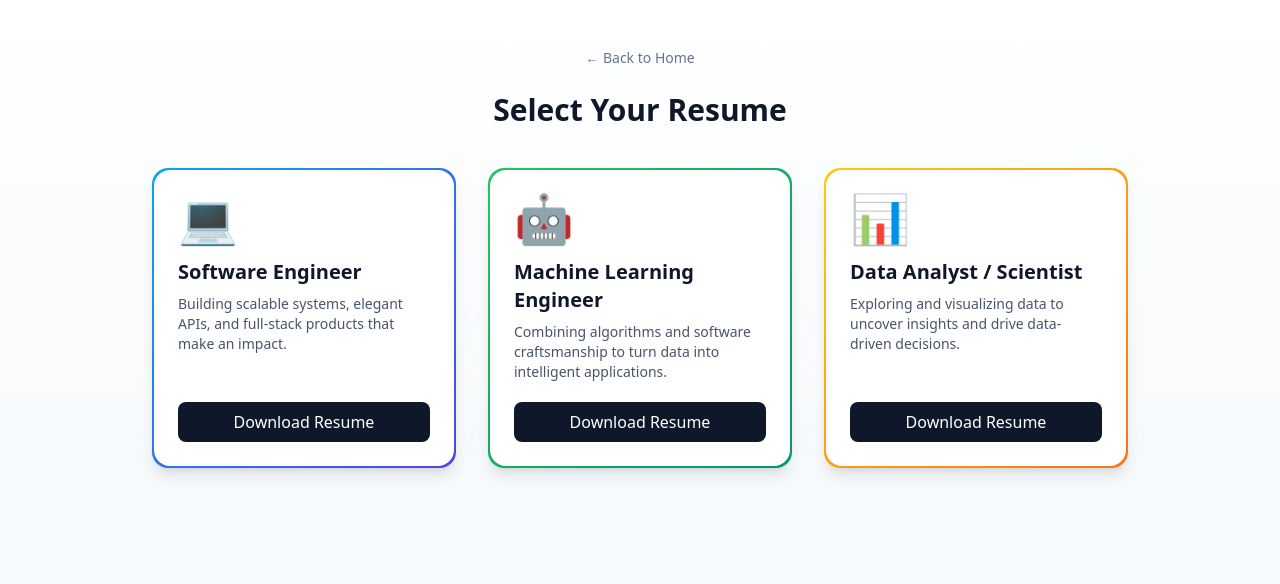
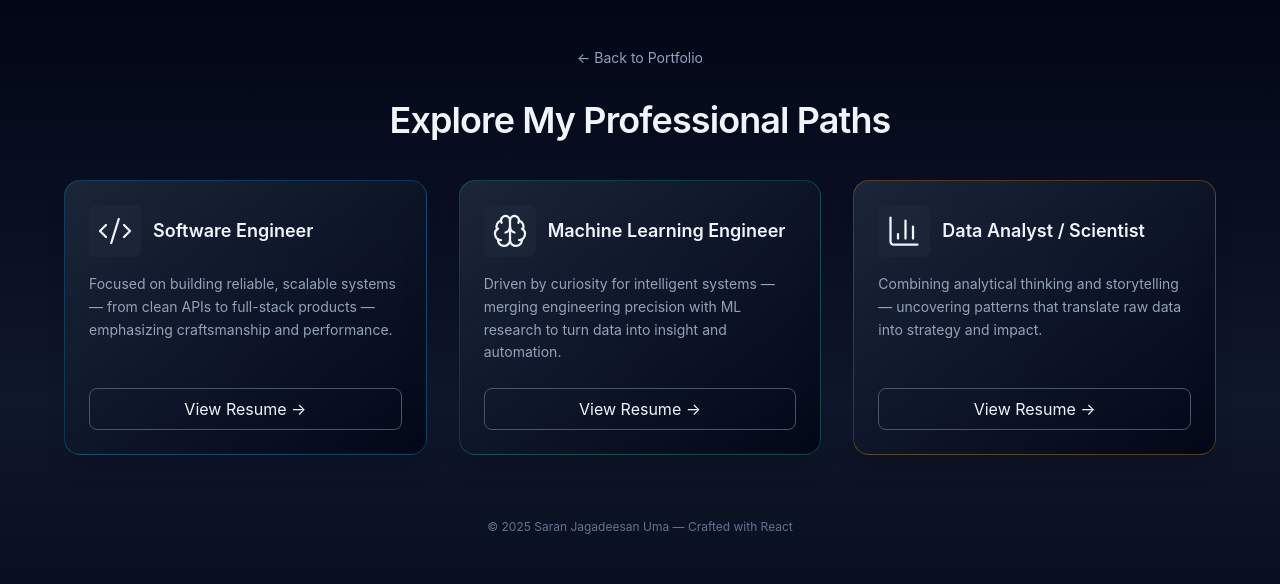
Before and after one commit to Saran-Jagadeesan-Uma/Saran-Portfolio, a React (Vite) app: page /resume in a window 1280 px wide. Shown: the top 584 px of the page. Built offline with nearby package versions, Linux system fonts and the light colour scheme.

Commit message:
resume better

```diff
--- a/package.json
+++ b/package.json
@@ -12,6 +12,7 @@
   },
   "dependencies": {
     "framer-motion": "^12.23.24",
+    "lucide-react": "^0.552.0",
     "react": "^18.2.0",
     "react-dom": "^18.2.0",
     "react-router-dom": "^7.9.5"
--- a/src/index.css
+++ b/src/index.css
@@ -4,3 +4,8 @@
 
 /* small helper */
 body { @apply bg-sky-50 text-slate-900; }
+@import url('https://fonts.googleapis.com/css2?family=Inter:wght@400;500;600&display=swap');
+
+body {
+  font-family: 'Inter', sans-serif;
+}
--- a/src/pages/ResumePortal.jsx
+++ b/src/pages/ResumePortal.jsx
@@ -1,29 +1,32 @@
-// src/pages/ResumePortal.jsx
 import React from "react";
 import { motion } from "framer-motion";
 import { useNavigate } from "react-router-dom";
+import { Code2, Brain, BarChart3 } from "lucide-react";
 
 const resumes = [
   {
     title: "Software Engineer",
-    emoji: "💻",
+    icon: <Code2 size={36} strokeWidth={1.5} />,
     file: "/resume-software.pdf",
-    desc: "Building scalable systems, elegant APIs, and full-stack products that make an impact.",
-    color: "from-sky-500 to-indigo-600"
+    desc: "Focused on building reliable, scalable systems — from clean APIs to full-stack products — emphasizing craftsmanship and performance.",
+    gradient: "from-slate-800/90 via-slate-900/80 to-slate-950/90",
+    accent: "border-sky-500/30 hover:border-sky-400/60"
   },
   {
     title: "Machine Learning Engineer",
-    emoji: "🤖",
+    icon: <Brain size={36} strokeWidth={1.5} />,
     file: "/resume-ml.pdf",
-    desc: "Combining algorithms and software craftsmanship to turn data into intelligent applications.",
-    color: "from-green-500 to-emerald-600"
+    desc: "Driven by curiosity for intelligent systems — merging engineering precision with ML research to turn data into insight and automation.",
+    gradient: "from-slate-800/90 via-slate-900/80 to-slate-950/90",
+    accent: "border-emerald-500/30 hover:border-emerald-400/60"
   },
   {
     title: "Data Analyst / Scientist",
-    emoji: "📊",
+    icon: <BarChart3 size={36} strokeWidth={1.5} />,
     file: "/resume-data.pdf",
-    desc: "Exploring and visualizing data to uncover insights and drive data-driven decisions.",
-    color: "from-yellow-400 to-orange-500"
+    desc: "Combining analytical thinking and storytelling — uncovering patterns that translate raw data into strategy and impact.",
+    gradient: "from-slate-800/90 via-slate-900/80 to-slate-950/90",
+    accent: "border-amber-500/30 hover:border-amber-400/60"
   }
 ];
 
@@ -31,41 +34,54 @@ export default function ResumePortal() {
   const navigate = useNavigate();
 
   return (
-    <div className="min-h-screen bg-gradient-to-b from-white via-slate-50 to-sky-50 dark:from-slate-900 dark:to-slate-800 text-slate-900 dark:text-slate-100 flex flex-col items-center py-12">
+    <div className="min-h-screen bg-gradient-to-b from-slate-950 via-slate-900 to-slate-950 text-slate-100 flex flex-col items-center py-12 px-6">
       <button
         onClick={() => navigate("/")}
-        className="text-sm mb-6 text-slate-500 hover:underline"
+        className="text-sm mb-8 text-slate-400 hover:text-slate-200 transition-colors"
       >
-        ← Back to Home
+        ← Back to Portfolio
       </button>
 
-      <h1 className="text-3xl font-bold mb-10">Select Your Resume</h1>
+      <motion.h1
+        initial={{ opacity: 0, y: -12 }}
+        animate={{ opacity: 1, y: 0 }}
+        transition={{ duration: 0.6 }}
+        className="text-3xl md:text-4xl font-semibold tracking-tight text-center mb-10"
+      >
+        Explore My Professional Paths
+      </motion.h1>
 
-      <div className="grid gap-8 md:grid-cols-3 max-w-5xl px-6">
+      <div className="grid gap-8 md:grid-cols-3 w-full max-w-6xl">
         {resumes.map((r, i) => (
           <motion.div
             key={i}
             whileHover={{ y: -6 }}
-            className={`rounded-2xl bg-gradient-to-br ${r.color} p-[2px] shadow-lg`}
+            className={`rounded-2xl backdrop-blur-md bg-gradient-to-br ${r.gradient} border ${r.accent} transition-all duration-300 shadow-xl hover:shadow-2xl hover:shadow-slate-800/50 p-6 flex flex-col`}
           >
-            <div className="bg-white dark:bg-slate-900 rounded-2xl p-6 flex flex-col h-full">
-              <div className="text-5xl mb-4">{r.emoji}</div>
-              <h2 className="text-xl font-semibold mb-2">{r.title}</h2>
-              <p className="text-sm text-slate-600 dark:text-slate-300 flex-grow">
+            <div className="flex items-center gap-3 mb-4 text-slate-100">
+              <div className="p-2 rounded-md bg-slate-800/70">{r.icon}</div>
+              <h2 className="text-lg font-semibold">{r.title}</h2>
+            </div>
+
+            <p className="text-sm text-slate-400 leading-relaxed flex-grow">
               {r.desc}
             </p>
+
             <a
               href={r.file}
               target="_blank"
               rel="noreferrer"
-                className="mt-5 inline-block text-center px-4 py-2 rounded-lg text-white bg-slate-900 hover:brightness-110"
+              className="mt-6 inline-block text-center px-4 py-2 rounded-lg text-slate-100 border border-slate-600 hover:border-slate-300 hover:bg-slate-800/70 transition-all duration-300"
             >
-                Download Resume
+              View Resume →
             </a>
-            </div>
           </motion.div>
         ))}
       </div>
+
+      <footer className="mt-16 text-xs text-slate-500">
+        © {new Date().getFullYear()} Saran Jagadeesan Uma — Crafted with React
+      </footer>
     </div>
   );
 }
```
Also changed, not shown: 1 other file (tests, documents, lock files or other folders). Lines whose indentation alone changed are shown as unchanged.
